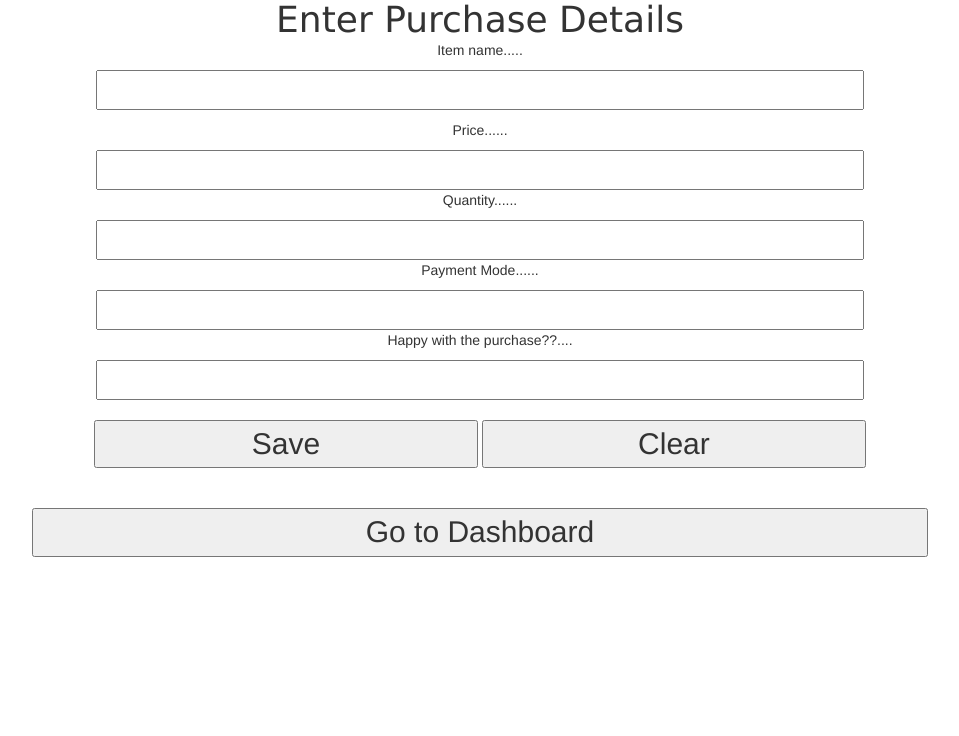
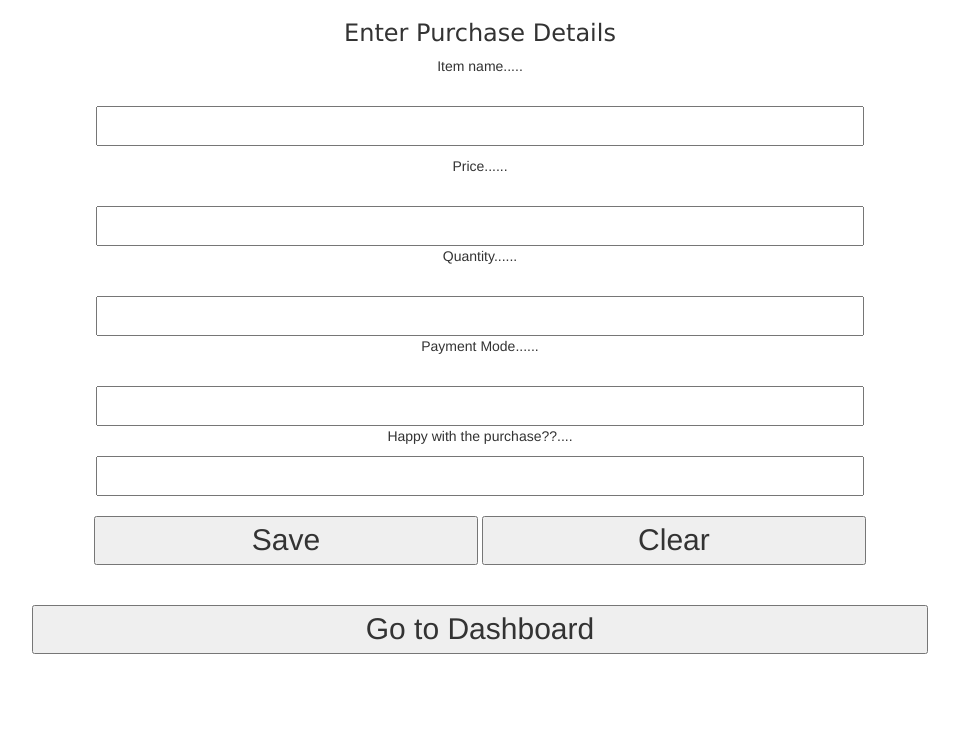
Before and after one commit to john3milian/expensa, a Flask app: page /purchase in a window 1280 px wide. Shown: the top 736 px of the page, without its empty margins (160-1119 px from the left). Before the commit the page ends 557 px from the top, so only its background shows below. Run offline with Flask 2, Linux system fonts and the light colour scheme; some libraries are stand-ins or nearby versions.

Commit message:
Update home.html

```diff
--- a/templates/home.html
+++ b/templates/home.html
@@ -31,23 +31,23 @@
 <body>
 <div id="container">
 <center>
-    <h1 style="font-family:verdana;">Enter Purchase Details</h1 >
+    <h3 style="font-family:verdana;">Enter Purchase Details</h3 >
     <form action="", method="post" >
 
-        <p>Item name.....</p>
-        <p><input type="text" name="itm" style="font-size : 30px; width: 60%; height: 50%;" /></p>
+        <p>Item name.....</p><br>
+        <p><input type="text" name="itm" style="font-size : 30px; width: 60%; height: 40%;" /></p>
 
-        <p>Price......</p>
-        <input type="text" name="pric" style="font-size : 30px; width: 60%; height: 50%;" />
+        <p>Price......</p><br>
+        <input type="text" name="pric" style="font-size : 30px; width: 60%; height: 40%;" />
 
-        <p>Quantity......</p>
-        <input type="text" name="quantiti" style="font-size : 30px; width: 60%; height: 50%;" />
+        <p>Quantity......</p><br>
+        <input type="text" name="quantiti" style="font-size : 30px; width: 60%; height: 40%;" />
 
-        <p>Payment Mode......</p>
-        <input type="text" name="paymant" style="font-size : 30px; width: 60%; height: 50%;" />
+        <p>Payment Mode......</p><br>
+        <input type="text" name="paymant" style="font-size : 30px; width: 60%; height: 40%;" />
 
         <p>Happy with the purchase??....</p>
-        <input type="text" name="happi" style="font-size : 30px; width: 60%; height: 50%;" /><br><br>
+        <input type="text" name="happi" style="font-size : 30px; width: 60%; height: 40%;" /><br><br>
 
 
 
```
